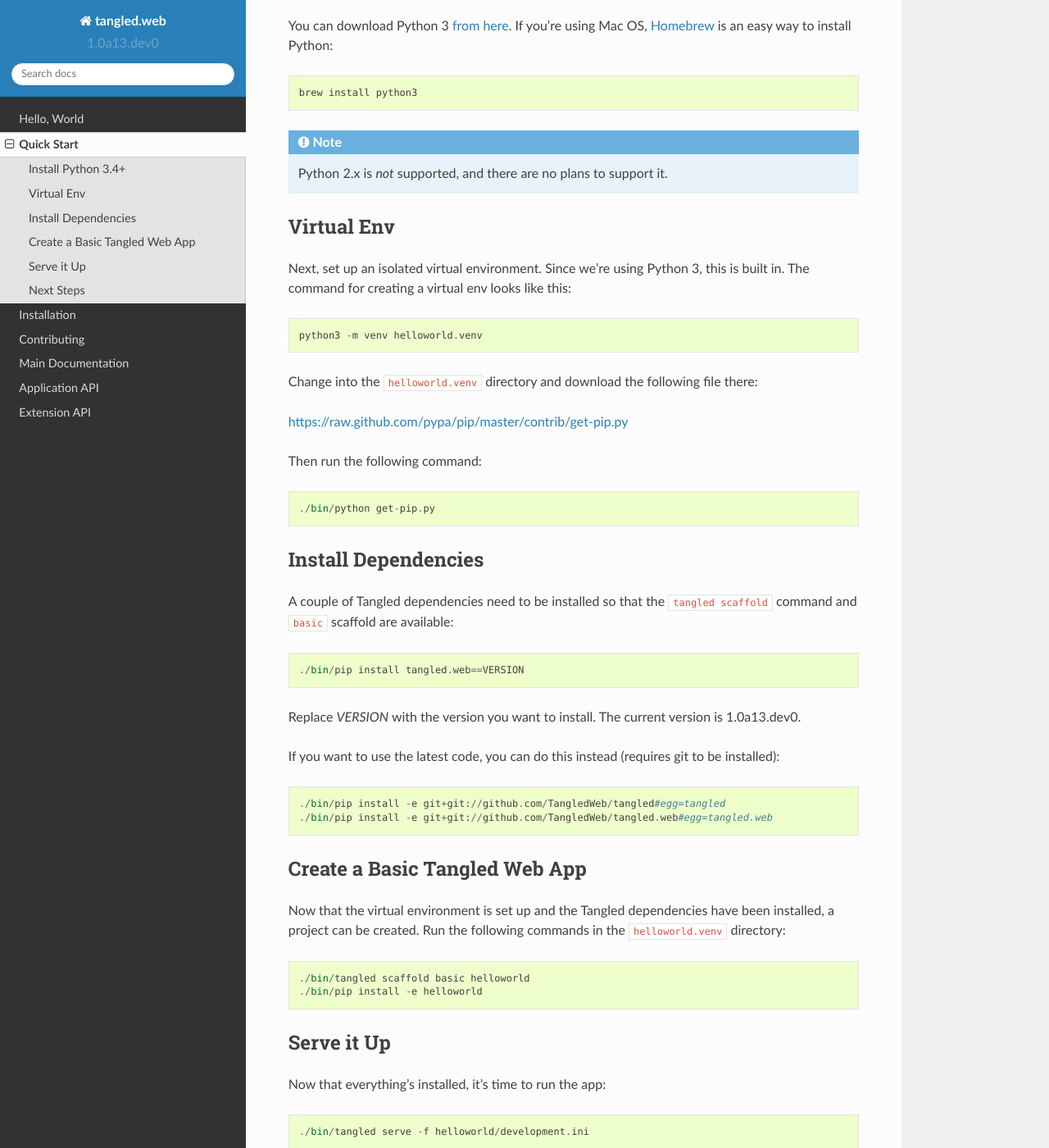
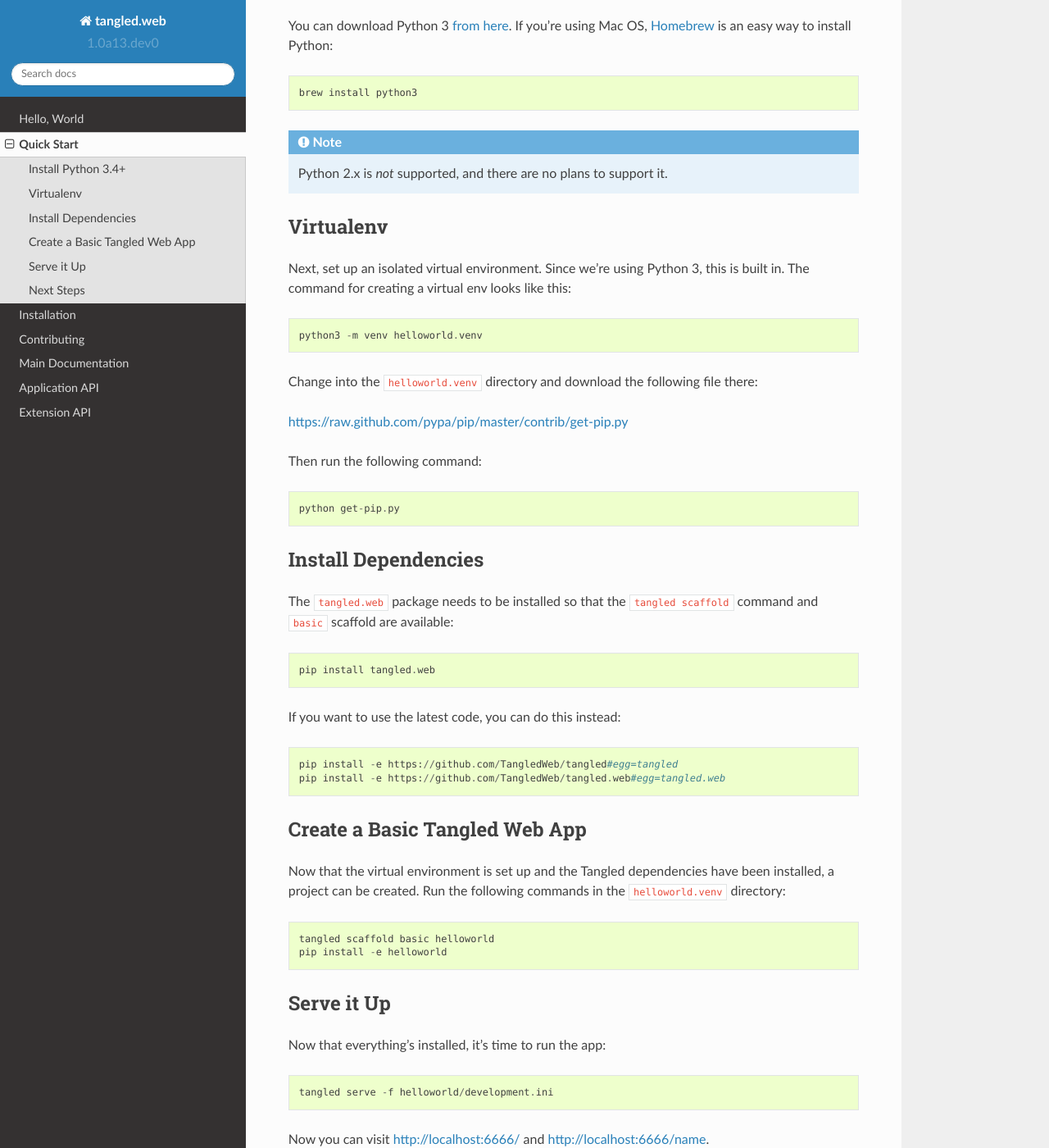
Before and after one commit to TangledWeb/tangled.web, a Sphinx documentation site: the page built from docs/quick-start.rst, in a window 1280 px wide and 1400 px high, scrolled down 317 px. Shown: the whole window at 82% size. Built offline with Sphinx 7.4.7 and the Read the Docs theme 2.0.0, drawn with Linux system fonts in a browser that asks for light colours.

Commit message:
Tweak some things in the quick-start doc

```diff
--- a/docs/quick-start.rst
+++ b/docs/quick-start.rst
@@ -17,8 +17,8 @@ Python::
 
 .. note:: Python 2.x is *not* supported, and there are no plans to support it.
 
-Virtual Env
-===========
+Virtualenv
+==========
 
 Next, set up an isolated virtual environment. Since we're using Python 3, this
 is built in. The command for creating a virtual env looks like this::
@@ -32,24 +32,20 @@ https://raw.github.com/pypa/pip/master/contrib/get-pip.py
 
 Then run the following command::
 
-    ./bin/python get-pip.py
+    python get-pip.py
 
 Install Dependencies
 ====================
 
-A couple of Tangled dependencies need to be installed so that the
+The ``tangled.web`` package needs to be installed so that the
 ``tangled scaffold`` command and ``basic`` scaffold are available::
 
-    ./bin/pip install tangled.web==VERSION
+    pip install tangled.web
 
-Replace `VERSION` with the version you want to install. The current version
-is |version|.
+If you want to use the latest code, you can do this instead::
 
-If you want to use the latest code, you can do this instead (requires git to be
-installed)::
-
-    ./bin/pip install -e git+git://github.com/TangledWeb/tangled#egg=tangled
-    ./bin/pip install -e git+git://github.com/TangledWeb/tangled.web#egg=tangled.web
+    pip install -e https://github.com/TangledWeb/tangled#egg=tangled
+    pip install -e https://github.com/TangledWeb/tangled.web#egg=tangled.web
 
 Create a Basic Tangled Web App
 ==============================
@@ -58,15 +54,15 @@ Now that the virtual environment is set up and the Tangled dependencies have
 been installed, a project can be created. Run the following commands in the
 ``helloworld.venv`` directory::
 
-    ./bin/tangled scaffold basic helloworld
-    ./bin/pip install -e helloworld
+    tangled scaffold basic helloworld
+    pip install -e helloworld
 
 Serve it Up
 ===========
 
 Now that everything's installed, it's time to run the app::
 
-    ./bin/tangled serve -f helloworld/development.ini
+    tangled serve -f helloworld/development.ini
 
 Now you can visit http://localhost:6666/ and http://localhost:6666/name.
 
```
